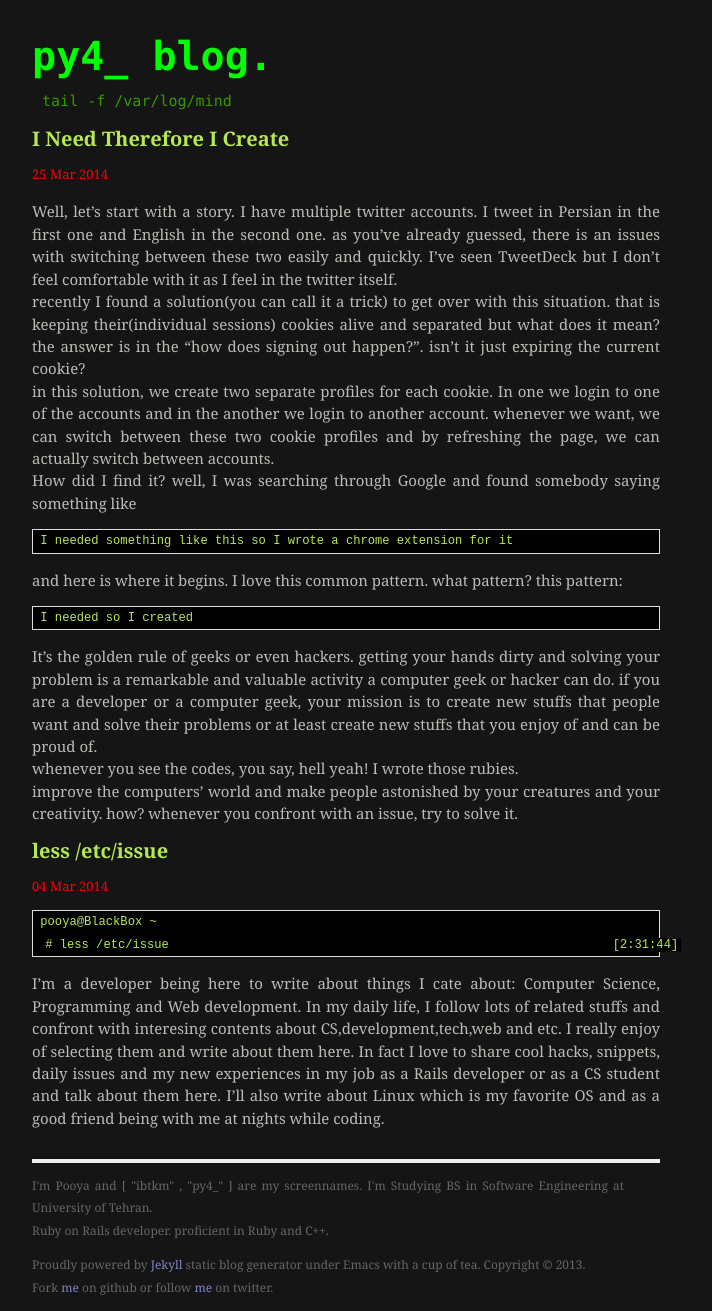
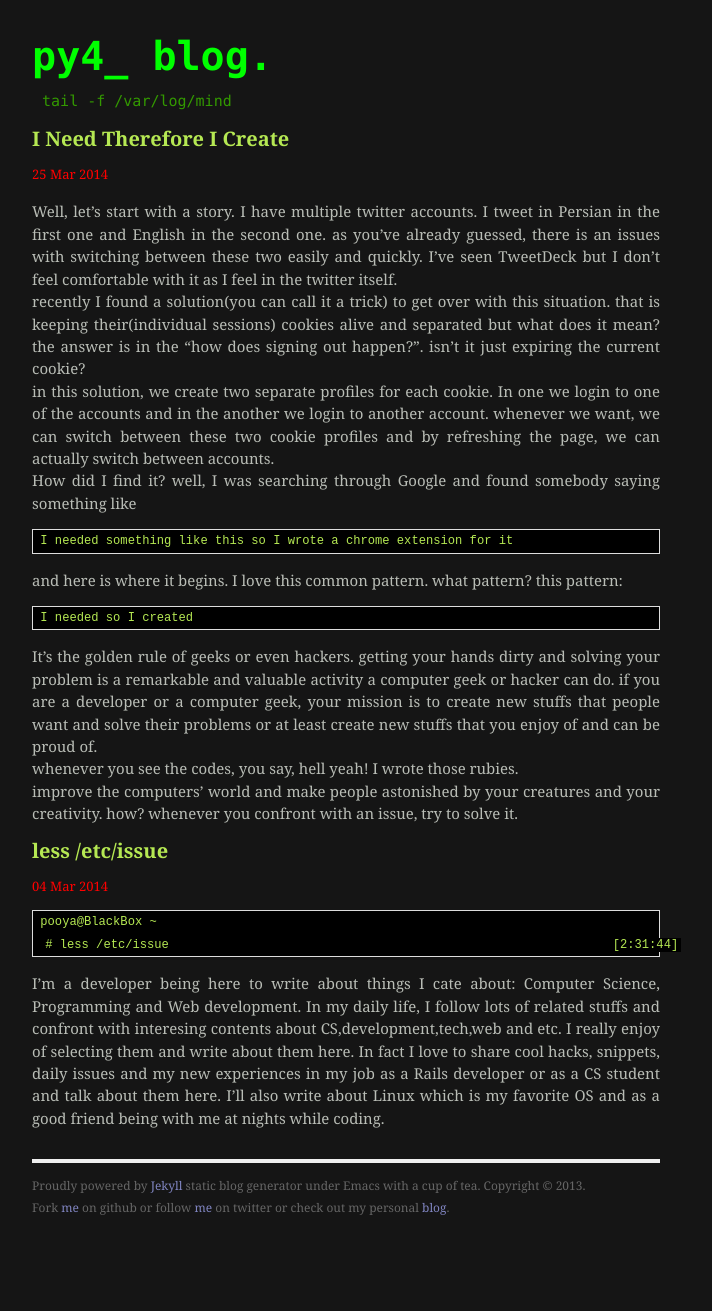
Before and after one commit to ibtkm/ibtkm.github.io, a Jekyll site: the page built from index.html, in a window 1280 px wide. Shown: the whole page, without its empty margins (294-1006 px from the left). Built offline with Jekyll 4.4.1, drawn with Linux system fonts in a browser that asks for light colours; Markdown is read by kramdown in place of the engine named in the settings; after the commit the page ends 1232 px from its top, so only the background shows below that.

Commit message:
little change

```diff
--- a/_layouts/default.html
+++ b/_layouts/default.html
@@ -26,13 +26,8 @@
           <div class="footer">
             <div class="contact">
 							<p>
-                            I'm Pooya and [ "ibtkm" , "py4_"
-                            ] are my screennames. I'm Studying BS in Software Engineering at University of Tehran.<br>
-								Ruby on Rails developer. proficient in Ruby and C++.
-							</p>
-							<p>
 								Proudly powered by <a href="http://jekyllrb.com/">Jekyll</a> static blog generator under Emacs with a cup of tea. Copyright © 2013.<br>
-								                Fork <a href="http://github.com/py4">me</a> on github or follow <a href="https://twitter.com/py4m_">me</a> on twitter.
+                                Fork <a href="http://github.com/py4">me</a> on github or follow <a href="https://twitter.com/py4m_">me</a> on twitter or check out my personal <a href="http://py4.ir">blog</a>.
 							</p>
             </div>
           </div>
```
Also changed, not shown: 3 other files.
